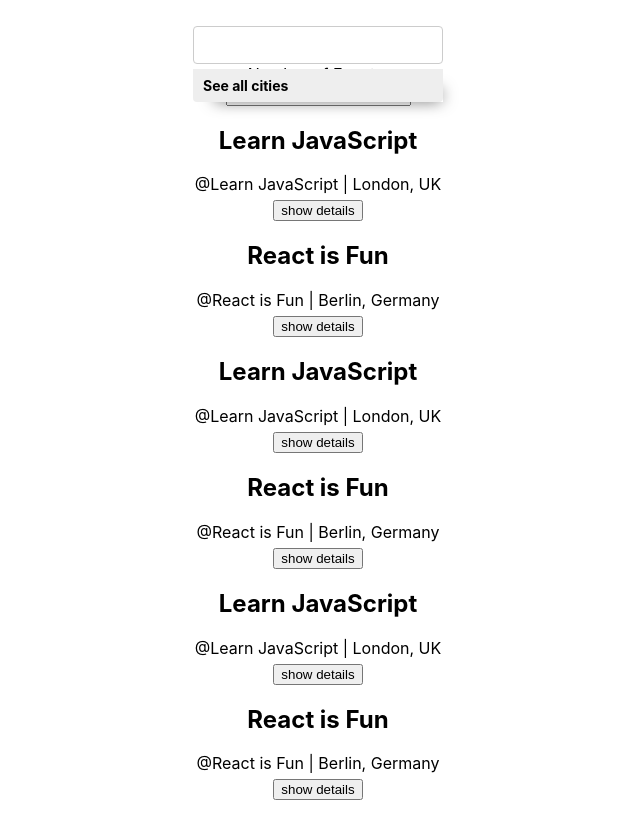
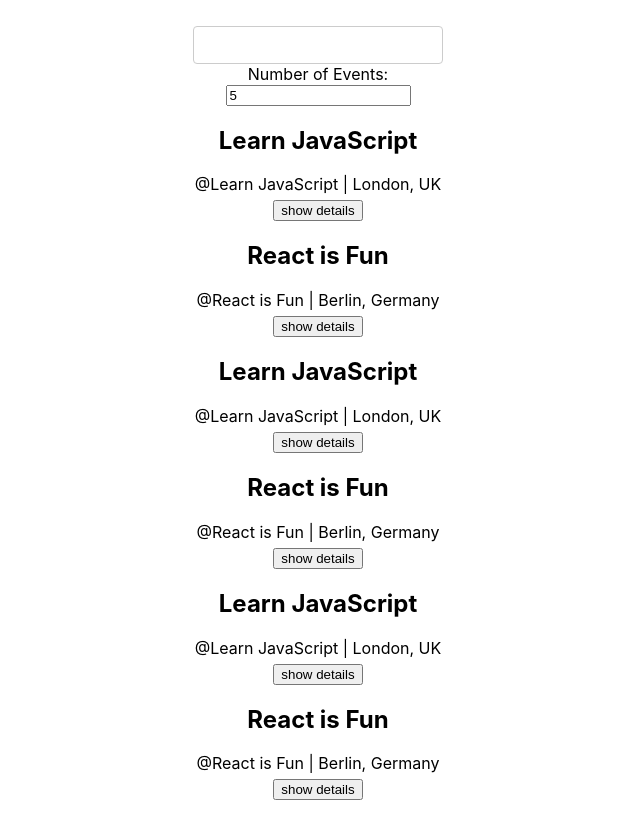
Before and after one commit to fredpasqua/meet, a React (Create React App) app: page / in a window 1280 px wide. Shown: the top 838 px of the page, without its empty margins (322-962 px from the left). Built offline with nearby package versions, Linux system fonts and the light colour scheme.

Commit message:
add show suggestions feature to City Search Component

```diff
--- a/src/CitySearch.js
+++ b/src/CitySearch.js
@@ -2,9 +2,10 @@ import React, { Component } from 'react';
 
 class CitySearch extends Component {
   state = {
-        query: '',
-        suggestions: []
-      }
+    query: "",
+    suggestions: [],
+    showSuggestions: undefined,
+  };
 
   handleInputChanged = (event) => {
     const value = event.target.value;
@@ -19,27 +20,37 @@ class CitySearch extends Component {
 
   handleItemClicked = (suggestion) => {
     this.setState({
-            query: suggestion
+      query: suggestion,
+      showSuggestions: false,
     });
-        }
+    this.props.updateEvents(suggestion);
+  };
 
   render() {
     return (
       <div className="CitySearch">
         <input
           type="text"
-          className='city'
+          className="city"
           value={this.state.query}
           onChange={this.handleInputChanged}
+          onFocus={() => {
+            this.setState({ showSuggestions: true });
+          }}
         />
-          <ul className='suggestions'>
+        <ul
+          className="suggestions"
+          style={this.state.showSuggestions ? {} : { display: "none" }}
+        >
           {this.state.suggestions.map((suggestion) => (
             <li
               key={suggestion}
               onClick={() => this.handleItemClicked(suggestion)}
-              >{suggestion}</li>
+            >
+              {suggestion}
+            </li>
           ))}
-              <li>
+          <li onClick={() => this.handleItemClicked("all")}>
             <b>See all cities</b>
           </li>
         </ul>
```
Lines whose indentation alone changed are shown as unchanged.
